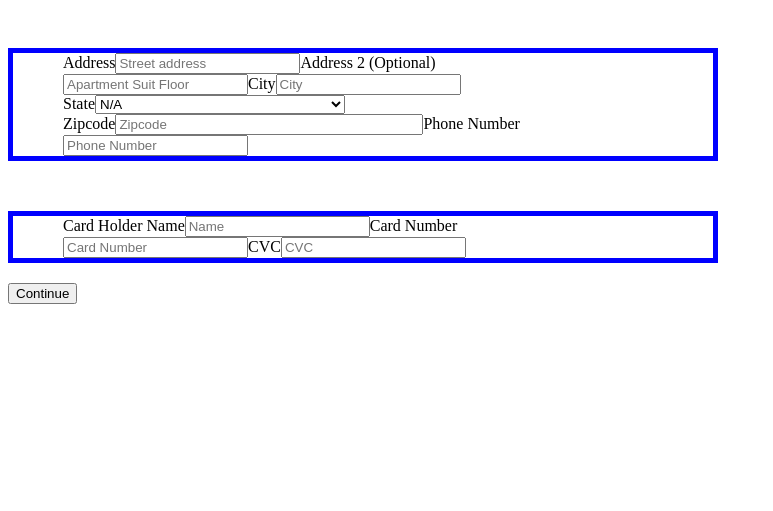
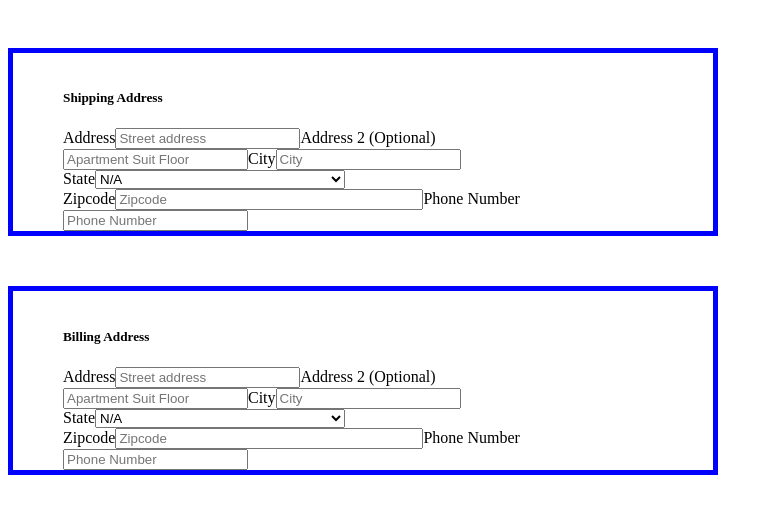
Before and after one commit to afiaFarjana1996/FashionStore_React, a React app: page /#/checkout in a window 1280 px wide. Shown: the part 289-800 px from the top of the page, without its empty margins (0-773 px from the left). Built offline with nearby package versions, Linux system fonts and the light colour scheme.

Commit message:
added confirm payment page

```diff
--- a/src/components/App.js
+++ b/src/components/App.js
@@ -8,6 +8,7 @@ import { Home } from './home.js'
 import ProductList from './ProductList'
 import ShoppingCartMainPage from '../shoppingCart/ShoppingCartMainPage'
 import ShippingDetails from '../shoppingCart/Checkout'
+import {SaveCartData} from '../shoppingCart/ShoppingCartMainPage'
 
 const shoes = [{
     productId: 1,
@@ -75,7 +76,8 @@ const App = () => (
                 render={() => (<ShoppingCartMainPage />)} />
             <Route path='/checkout'
             render={() => (<ShippingDetails />)}/>
-
+            <Route path='/confirmPayment'
+            render={() => (<SaveCartData />)}/>
         </Switch>
     </div>
 )
--- a/src/shoppingCart/Checkout.js
+++ b/src/shoppingCart/Checkout.js
@@ -1,11 +1,13 @@
 import React from 'react'
-import {Form,Dropdown, Button} from 'react-bootstrap'
+import {Form} from 'react-bootstrap'
+import { Link } from 'react-router-dom'
 
 const divStyle ={
     marginTop: '50px',
     marginBottom:'20px',
     width:'650px',
     paddingLeft:'50px',
+    paddingTop:'15px',
     border: '5px solid blue'
 }
 
@@ -27,9 +29,8 @@ const divStyle ={
       StateDropDownMenuItem(){
           return(
             <div>
-            <label for="state" class="col-sm-2 control-label">State</label>
-                {/* <div class="col-sm-10"> */}
-                <select class="form-control" id="state" name="state" style={{width:'250px'}}>
+            <label htmlFor="state" className="col-sm-2 control-label">State</label>
+                <select className="form-control" id="state" name="state" style={{width:'250px'}}>
                     <option value="">N/A</option>
                     <option value="AK">Alaska</option>
                     <option value="AL">Alabama</option>
@@ -89,11 +90,14 @@ const divStyle ={
           );
       }
 
+
      render(){
     return(
-    <div class="row justify-content-md-center" >
-    <Form >
-    <div class="border border-info" style={divStyle}>
+    <div className="row justify-content-md-center" >
+    <Form style={{paddingBottom:'50px'}}>
+
+    <div className="border border-info" style={divStyle}>
+    <h5>Shipping Address</h5>
     <Form.Group controlId="ShippingAddress" style={{width:'500px'}}>
       <Form.Label>Address</Form.Label>
       <Form.Control type="text" name="address" required placeholder="Street address" />
@@ -108,7 +112,26 @@ const divStyle ={
       <Form.Control type="number" name="phoneNumber" required placeholder="Phone Number"/>
       </Form.Group>
     </div>
-    <div class="border border-info" style={divStyle}>
+
+    <div className="border border-info" style={divStyle}>
+    <h5>Billing Address</h5>
+    <Form.Group controlId="ShippingAddress" style={{width:'500px'}}>
+      <Form.Label>Address</Form.Label>
+      <Form.Control type="text" name="address" required placeholder="Street address" />
+      <Form.Label>Address 2 (Optional)</Form.Label>
+      <Form.Control type="text" name="address2" placeholder="Apartment Suit Floor" />
+      <Form.Label>City</Form.Label>
+      <Form.Control type="text" name="city" required placeholder="City" />
+      <this.StateDropDownMenuItem />
+      <Form.Label>Zipcode</Form.Label>
+      <Form.Control type="number" name="zipcode" required placeholder="Zipcode" style={{width:'300px'}} />
+      <Form.Label>Phone Number</Form.Label>
+      <Form.Control type="number" name="phoneNumber" required placeholder="Phone Number"/>
+      </Form.Group>
+    </div>
+
+    <div className="border border-info" style={divStyle}>
+    <h5>Card Details</h5>
     <Form.Group style={{width:'500px'}} controlId="cardInformation">
     <Form.Label>Card Holder Name</Form.Label>
     <Form.Control type="text" name="cardHolderName" required placeholder="Name" />
@@ -118,11 +141,13 @@ const divStyle ={
     <Form.Control type="number" name="cvc" required placeholder="CVC" />
     </Form.Group>
     </div>
+    <Link to="/confirmPayment"><button className="btn btn-info btn-md" style={{marginRight:'10px'}}>
+    Continue
+    </button></Link>
     <button className="btn btn-info btn-md">
-    Continue
+    Cancel
     </button>
     </Form>
-
     </div>
 
     );
--- a/src/shoppingCart/ShoppingCartMainPage.js
+++ b/src/shoppingCart/ShoppingCartMainPage.js
@@ -1,5 +1,6 @@
 
 import React,{Component} from 'react'
+import PropTypes from 'prop-types'
 import { Link } from 'react-router-dom'
 import {Table,Button} from 'react-bootstrap'
 import {ShoppingCart} from '../mockData/CartData'
@@ -19,13 +20,50 @@ const ShowTotal = (props) => {
   );
 }
 
+export const SaveCartData = () =>
+  {
+    return(
+      <div className="justify-content-md-center">
+       <Table striped>
+        <tr><td>TotalItem:</td><td>4</td></tr>
+         <tr><td>Total:</td><td>350.0</td></tr>
+         <tr><td>Tax:</td><td>350.0</td></tr>
+         <tr><td>subTotal:</td><td>350.0</td></tr>
+         </Table>
+         <Button className="page btn btn-sm btn-info" > Confirm Payment </Button>
+         </div>
+
+    );
+  }
+
+
+
+
 class ShoppingCartMainPage extends Component{
+
+  constructor(props){
+     super(props);
+     this.state={
+       subTotal: 0,
+       totalItem: 0,
+       tax: 0,
+       total: 0
+
+     }
+  }
 
 render(){
   const shoppingCartItem = ShoppingCart.map(item => <ShowCart key={item.id} item={item} />);
+  const totalItem = ShoppingCart.reduce((total,item) => total+item.quantity,0);
   const subTotal = ShoppingCart.reduce((total,item) => total+item.price,0);
   const tax = subTotal * 0.08;
   const total = subTotal+tax;
+  this.setState = ({
+    subTotal: subTotal,
+    totalItem: totalItem,
+    tax : tax,
+    total: total
+  });
   return (
        <div className="justify-content-md-center">
        <Table striped>
@@ -54,4 +92,10 @@ render(){
 }
 }
 
+ShowTotal.propTypes = {
+  stringValue: PropTypes.object.isRequired,
+  numericValue: PropTypes.object.isRequired
+}
+
+
 export default ShoppingCartMainPage;
--- a/src/shoppingCart/ShowCartItem.js
+++ b/src/shoppingCart/ShowCartItem.js
@@ -1,5 +1,6 @@
 import React from "react"
 import {Form,Modal,Button,ButtonToolbar} from 'react-bootstrap';
+import PropTypes from 'prop-types'
 
 
 function DeleteButton(){
@@ -85,3 +86,7 @@ export const ShowCart= (props) => {
     );
 
 }
+
+ShowCart.propTypes = {
+  item: PropTypes.object.isRequired
+}
```
Also changed, not shown: src/shoppingCart/ConfirmPayment.js (added). Lines whose indentation alone changed are shown as unchanged.
